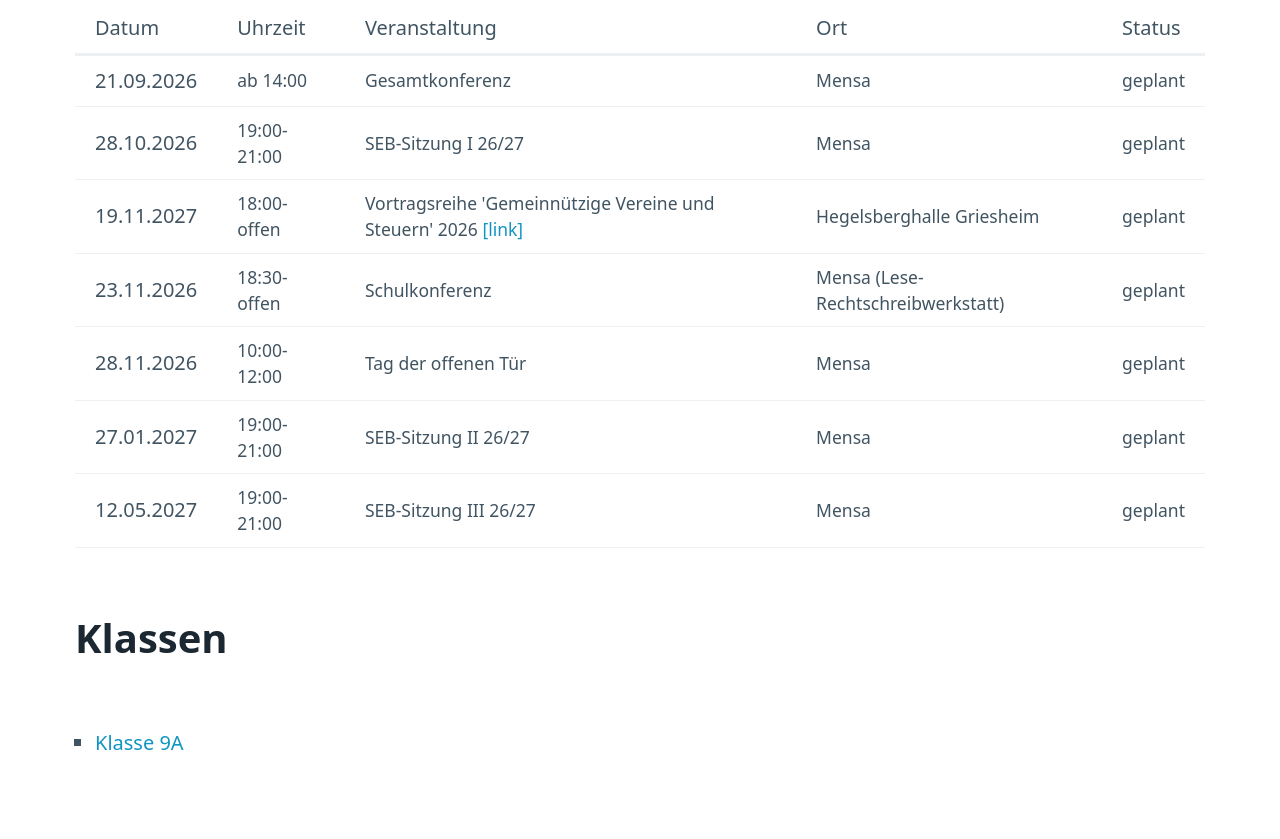
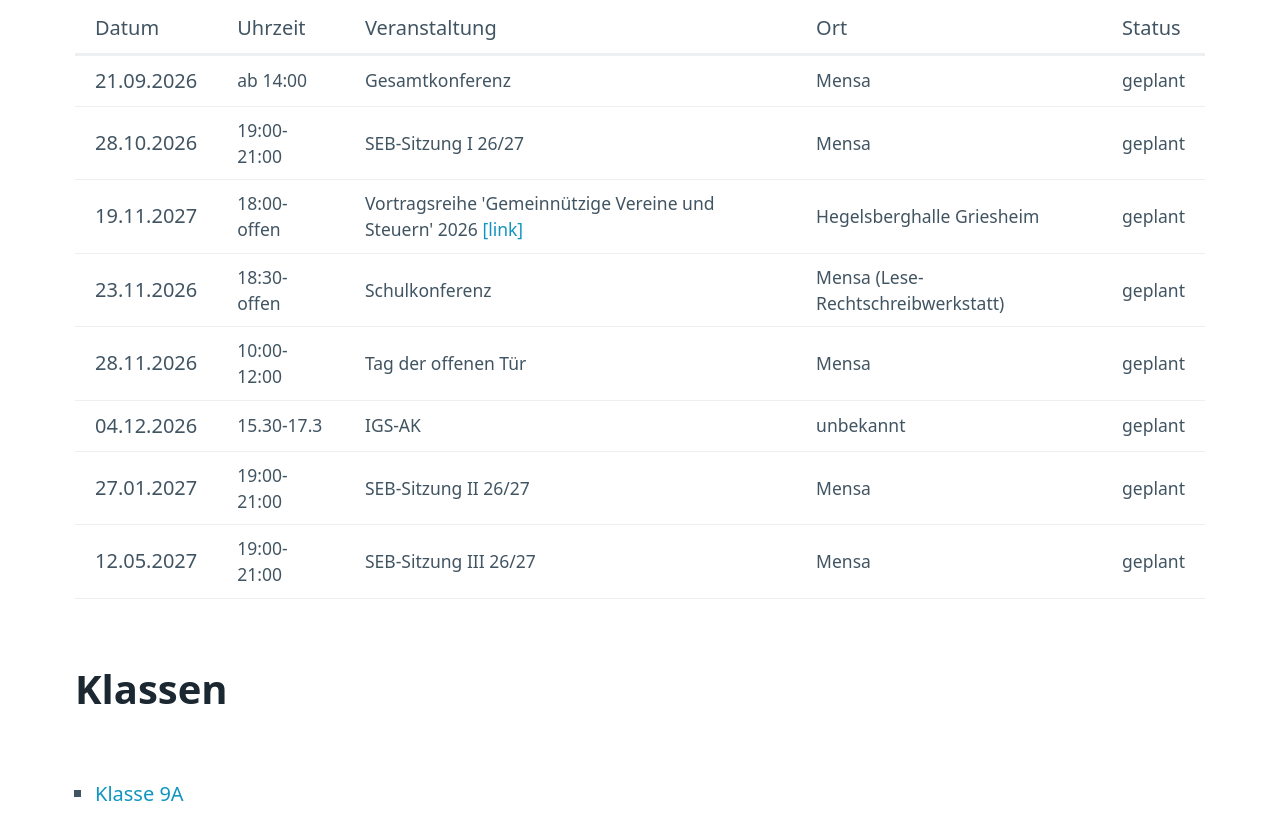
Before and after one commit to bas-v2/web, a plain HTML site: page index.html in a window 1280 px wide. Shown: the part 875-1714 px from the top of the page. Drawn offline with nearby package versions, Linux system fonts and the light colour scheme.

Commit message:
added termin igs-ak

```diff
--- a/index.html
+++ b/index.html
@@ -258,6 +258,14 @@
             <td>Mensa</td>
             <td>geplant</td>
           </tr>
+          <!--IGS-AK 4.12., 15.30-17.30 Uhr -->
+          <tr>
+            <th scope="row">04.12.2026</th>
+            <td>15.30-17.3</td>
+            <td>IGS-AK</td>
+            <td>unbekannt</td>
+            <td>geplant</td>
+          </tr>
           <tr>
             <th scope="row">27.01.2027</th>
             <td>19:00-21:00</td>
```
